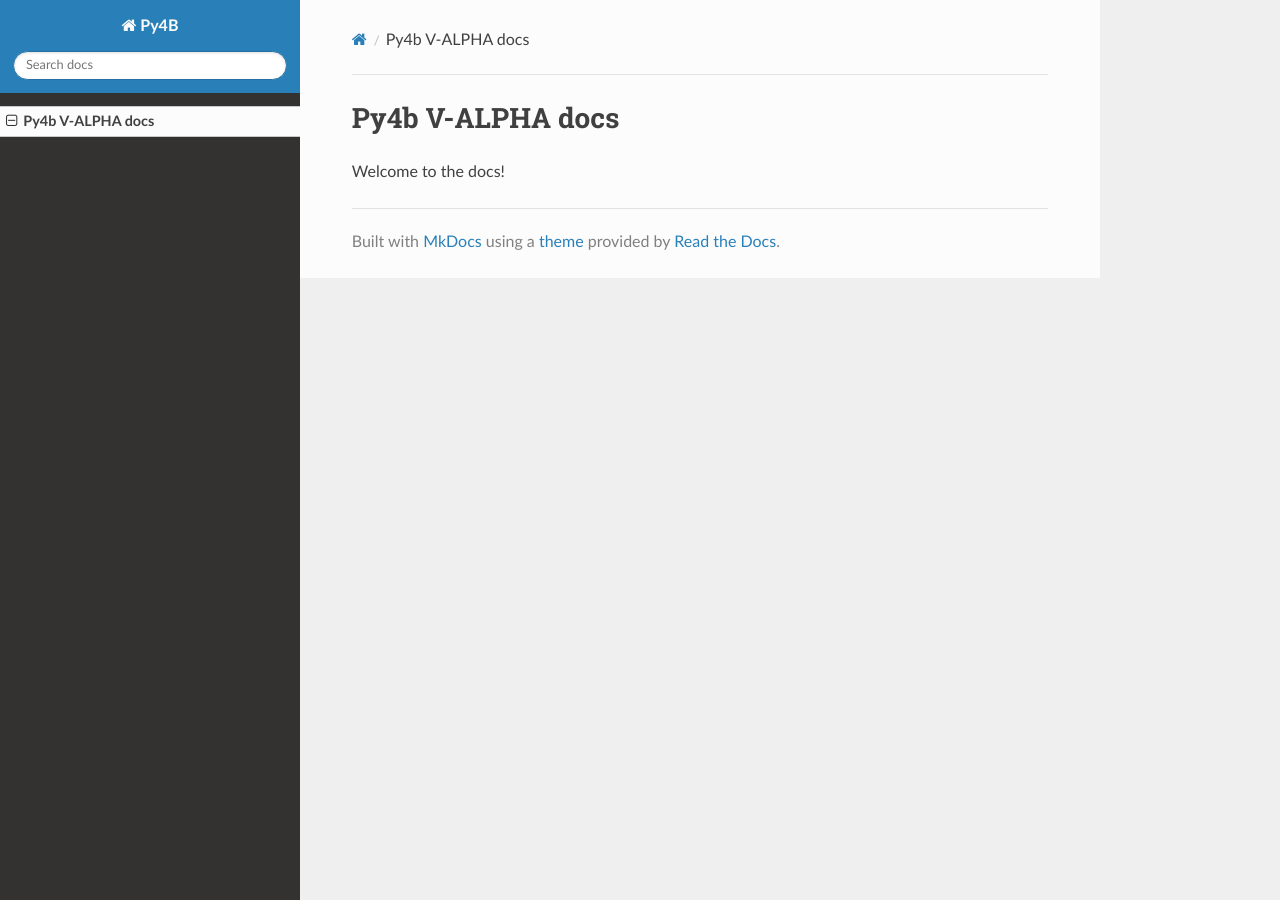
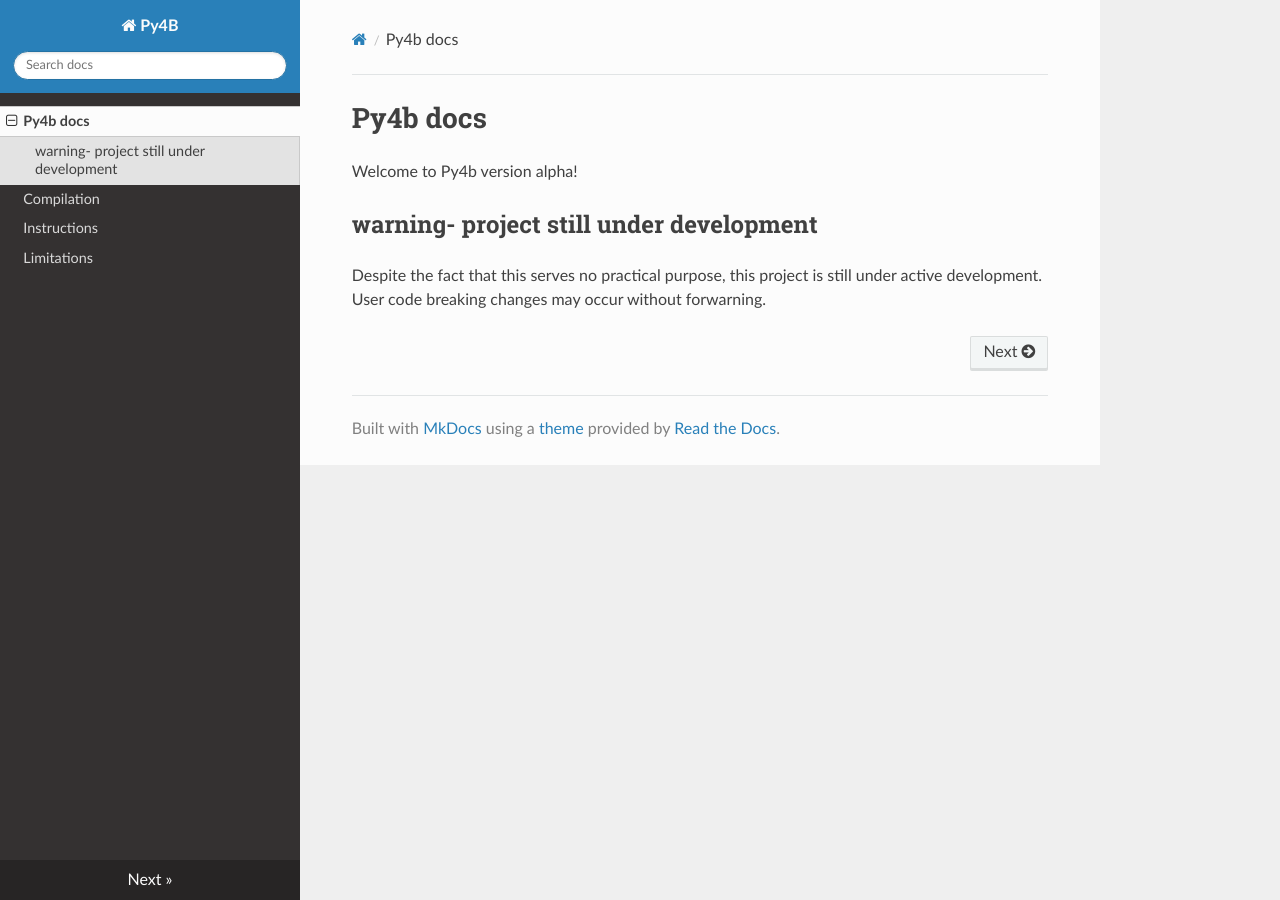
Before and after one commit to esse-est/Py4B, an MkDocs documentation site: the page built from docs/index.md, in a window 1280 px wide. Built offline with MkDocs 1.6.1, drawn with Linux system fonts in a browser that asks for light colours; nearby versions of some CDN libraries.

Commit message:
started work on instructions

```diff
--- a/docs/index.md
+++ b/docs/index.md
@@ -1,3 +1,6 @@
-# Py4b V-ALPHA docs
+# Py4b docs
 
-Welcome to the docs!
+Welcome to Py4b version alpha!
+
+## warning- project still under development
+Despite the fact that this serves no practical purpose, this project is still under active development. User code breaking changes may occur without forwarning.
--- a/main.py
+++ b/main.py
@@ -1,7 +1,4 @@
 
-memory = {
-
-}
 def ADD(a1,a2):
     mem[a2]=(f"0000{bin(int(mem[a1],2)+int(mem[a2],2))[2:]}"[-4:])
 
```
Also changed, not shown: docs/instructions.md (added, +19 -0 lines), script_loader.py (+16 -16 lines), docs/compilation.md (added), docs/limitations.md (added).
